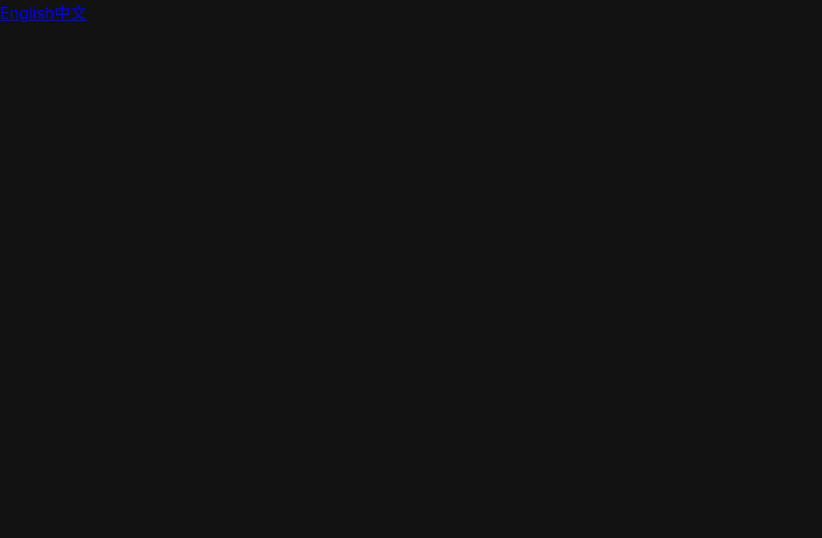
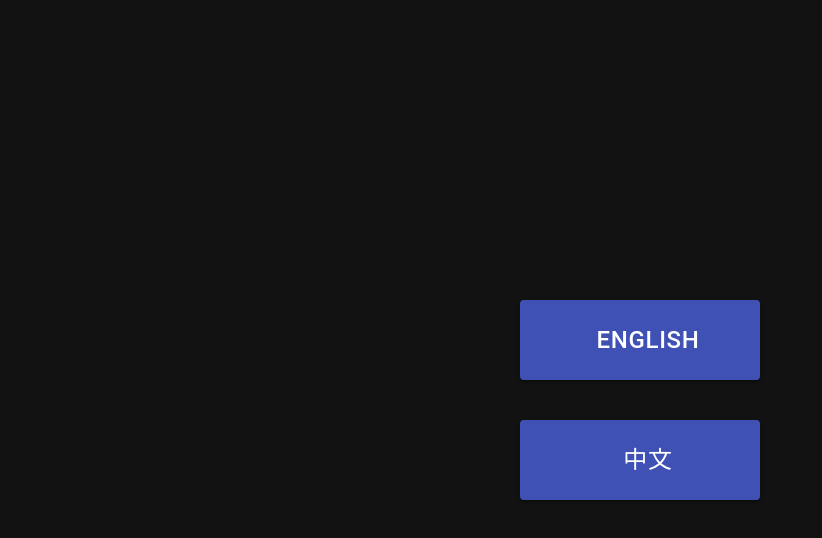
Before and after one commit to niuniuanran/WhoIsSpy, a React (Create React App) app: page / in a window 1280 px wide. Shown: the top 538 px of the page, without its empty margins (0-822 px from the left). Built offline with nearby package versions, Linux system fonts and the light colour scheme.

Commit message:
Add language choice

```diff
--- a/src/App.tsx
+++ b/src/App.tsx
@@ -7,6 +7,7 @@ import ChooseLanguage from "./Components/ChooseLanguage";
 import {LanguageProvider} from "./Contexts/LanguageContext";
 import Main from "./Components/Main";
 import { createMuiTheme, ThemeProvider } from '@material-ui/core/styles';
+import MainLayout from "./Components/MainLayout";
 
 function App() {
   const theme = createMuiTheme({
@@ -16,6 +17,7 @@ function App() {
   })
   return (
     <ThemeProvider theme={theme}>
+      <MainLayout>
         <Router>
             <Switch>
               <Route path="/en">
@@ -33,6 +35,7 @@ function App() {
               </Route>
             </Switch>
         </Router>
+      </MainLayout>
     </ThemeProvider>
   );
 }
--- a/src/Components/ChooseLanguage.tsx
+++ b/src/Components/ChooseLanguage.tsx
@@ -1,14 +1,9 @@
-import react from 'react'
-import {
-    BrowserRouter as Router,
-    Route,
-    Link
-  } from "react-router-dom";
+import Option from './shared/Option';
+import {Grid} from '@material-ui/core'
+
 export default function ChooseLanguage(){
-    return <div>
-        <Route>
-            <Link to="/en">English</Link>
-            <Link to="/cn">中文</Link>
-        </Route>
-    </div>
+    return <Grid container spacing={5}>
+            <Option path="/en" text="English"/>
+            <Option path="/cn" text="中文"/>
+    </Grid>
 }
--- a/src/Components/EnterGameOptions.tsx
+++ b/src/Components/EnterGameOptions.tsx
@@ -24,11 +24,10 @@ export default function EnterGameOptions(){
     const classes = useStyles();
     const {getText} = useContext(LanguageContext) as LanguageContextType
     const match = useRouteMatch();
-    const history = useHistory();
 
     return <Grid container spacing={5}>
-                <Option text={getText("createRoom")} icon={<GroupAddIcon/>} path="create-room"/>
-                <Option text={getText("joinRoom")} icon={<PersonAddIcon/>} path="join-room"/>
-                <Option text={getText("addWords")} icon={<PostAddIcon/>} path="add-words"/>
+                <Option text={getText("createRoom")} icon={<GroupAddIcon/>} path={`${match.path}/create-room`}/>
+                <Option text={getText("joinRoom")} icon={<PersonAddIcon/>} path={`${match.path}/join-room`}/>
+                <Option text={getText("addWords")} icon={<PostAddIcon/>} path={`${match.path}/add-words`}/>
             </Grid>
 }
--- a/src/Components/Main.tsx
+++ b/src/Components/Main.tsx
@@ -12,8 +12,7 @@ import {
 export default function Main(){
     const match = useRouteMatch();
 
-   return <MainLayout>
-                <Switch>
+   return  <Switch>
                 <Route path={`${match.path}/create-room`}>
                     <CreateRoom/>
                 </Route>
@@ -21,5 +20,4 @@ export default function Main(){
                     <EnterGameOptions/>
                 </Route>
             </Switch>
-          </MainLayout>
 }
--- a/src/Components/shared/Option.tsx
+++ b/src/Components/shared/Option.tsx
@@ -1,4 +1,4 @@
-import {Grid, Button} from "@material-ui/core"
+import { Grid, Button } from "@material-ui/core"
 import { makeStyles } from '@material-ui/core/styles';
 import {
     useHistory,
@@ -20,16 +20,15 @@ const useStyles = makeStyles((theme) => ({
 interface OptionProps {
     text: string,
     path: string,
-    icon: JSX.Element
+    icon?: JSX.Element
 }
 
 export default function Option({text, path, icon}:OptionProps){
     const classes = useStyles();
-    const match = useRouteMatch();
     const history = useHistory();
 
     return <Grid item xs={12}>
-                <Button variant="contained" size="large" color="primary" className={classes.option} onClick={()=>{history.push(`${match.path}/${path}`)}}>
+                <Button variant="contained" size="large" color="primary" className={classes.option} onClick={()=>{history.push(path)}}>
                     <span className={classes.iconSpan}>
                         {icon}
                     </span>
```
Lines whose indentation alone changed are shown as unchanged.
